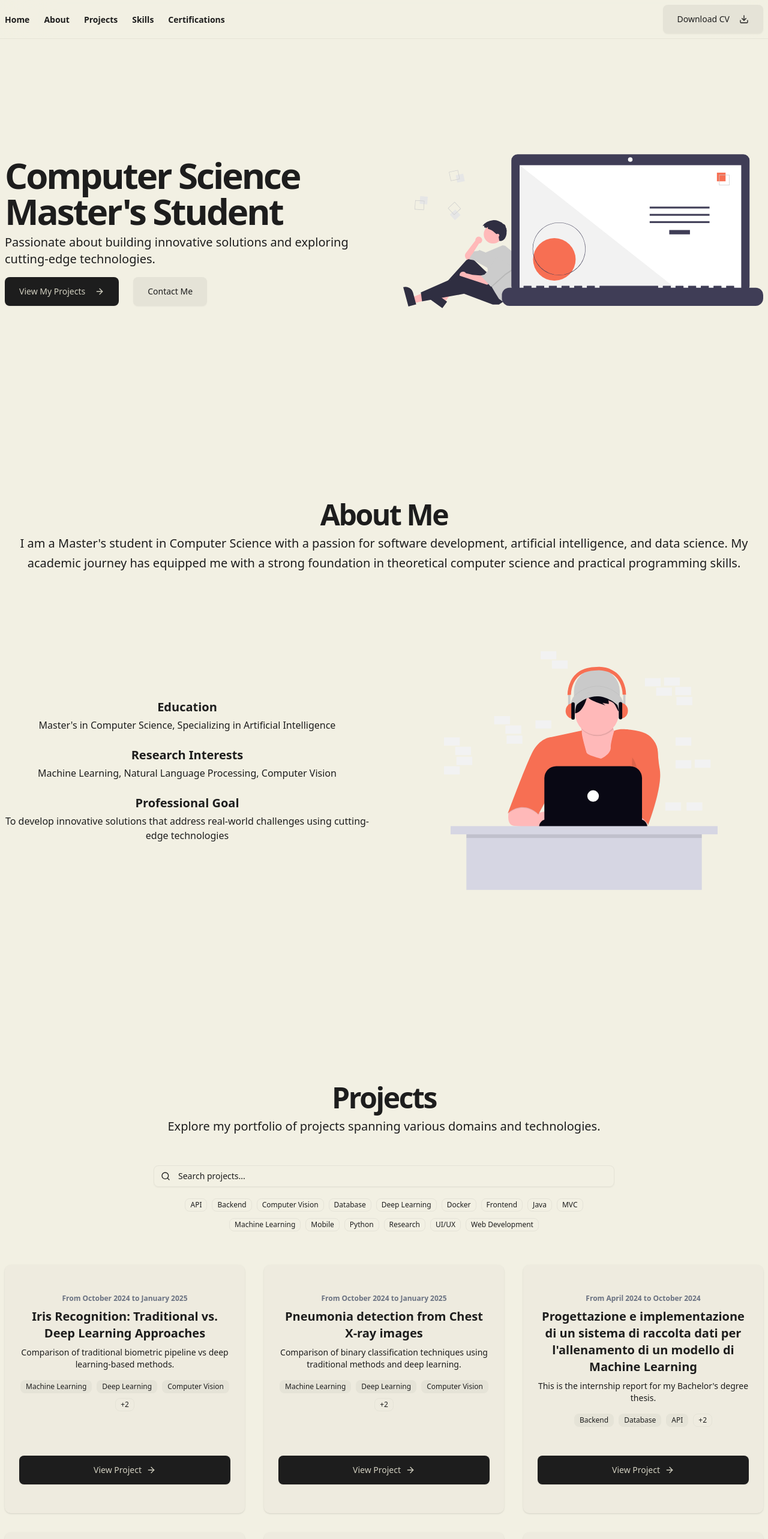
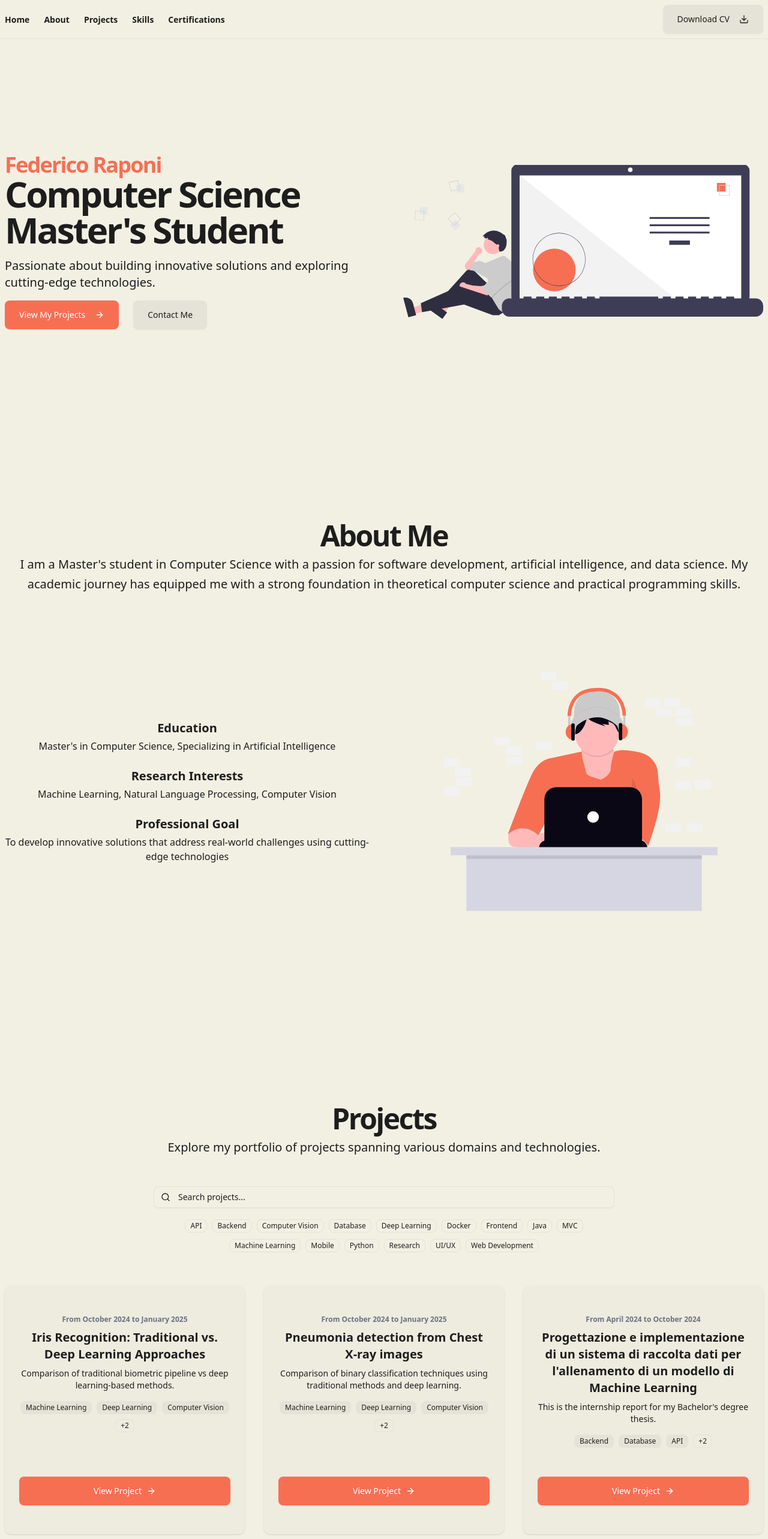
Before and after one commit to Federiko9811/portfolio-frontend, a Next.js app: page / in a window 1280 px wide. Shown: the top 2566 px of the page at 60% size. Built offline with nearby package versions, Linux system fonts and the light colour scheme; what tailwindcss-animated would draw is missing.

Commit message:
change colors

```diff
--- a/components/buttons/zoom-in-button.tsx
+++ b/components/buttons/zoom-in-button.tsx
@@ -6,7 +6,7 @@ import {cn} from "@/lib/utils";
 interface ZoomInButtonProps {
     text: string;
     icon?: ReactElement;
-    variant?: "default" | "secondary" | "outline" | "ghost" | "link" | "destructive";
+    variant?: "default" | "secondary" | "outline" | "ghost" | "link" | "destructive" | "accent";
     className?: string;
 }
 
--- a/components/cards/project-card.tsx
+++ b/components/cards/project-card.tsx
@@ -51,6 +51,7 @@ export function ProjectCard({project}: ProjectCardProps) {
                         icon={
                             <ArrowRight className="h-4 w-4 transition-transform group-hover:translate-x-1"/>
                         }
+                        variant={"accent"}
                     />
                 </Link>
             </CardFooter>
--- a/components/sections/introduction-banner.tsx
+++ b/components/sections/introduction-banner.tsx
@@ -27,11 +27,20 @@ const IntroductionBanner = () => {
                         transition={{duration: 0.5}}
                     >
                         <motion.div
-                            className="space-y-2"
+                            className="space-y-4"
                             initial={{opacity: 0}}
                             animate={isInView ? {opacity: 1} : {opacity: 0}}
                             transition={{delay: 0.2, duration: 0.5}}
                         >
+                            <div className={"grid"}>
+                                <motion.h1
+                                    className="text-2xl font-bold text-accent tracking-tighter sm:text-3xl xl:text-4xl/none text-center md:text-start"
+                                    initial={{opacity: 0, y: 10}}
+                                    animate={isInView ? {opacity: 1, y: 0} : {opacity: 0, y: 10}}
+                                    transition={{delay: 0.3, duration: 0.5}}
+                                >
+                                    Federico Raponi
+                                </motion.h1>
                                 <motion.h1
                                     className="text-3xl font-bold tracking-tighter sm:text-5xl xl:text-6xl/none text-center md:text-start"
                                     initial={{opacity: 0, y: 10}}
@@ -40,6 +49,8 @@ const IntroductionBanner = () => {
                                 >
                                     Computer Science Master&apos;s Student
                                 </motion.h1>
+                            </div>
+
                             <motion.p
                                 className="text-muted-foreground md:text-xl text-center md:text-start"
                                 initial={{opacity: 0, y: 10}}
@@ -68,6 +79,7 @@ const IntroductionBanner = () => {
                                         />
                                     }
                                     className={"hidden md:flex"}
+                                    variant={"accent"}
                                 />
                                 <ZoomInButton
                                     text={"Projects"}
@@ -77,6 +89,7 @@ const IntroductionBanner = () => {
                                         />
                                     }
                                     className={"md:hidden"}
+                                    variant={"accent"}
                                 />
                             </Link>
                             <Link href="#contact">
--- a/components/ui/button.tsx
+++ b/components/ui/button.tsx
@@ -20,6 +20,8 @@ const buttonVariants = cva(
                 ghost:
                     "hover:bg-accent hover:text-accent-foreground dark:hover:bg-accent/50",
                 link: "text-primary underline-offset-4 hover:underline",
+                accent:
+                    "bg-accent text-accent-foreground shadow-xs hover:bg-accent/90",
             },
             size: {
                 default: "h-9 px-6 py-6",
```
Lines whose indentation alone changed are shown as unchanged.
